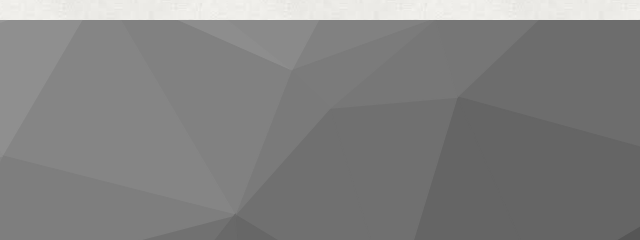
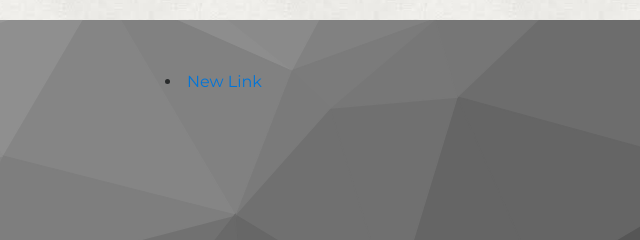
Before and after one commit to akaevjumgal/taryh_kg, a plain HTML site: page index.html in a window 1280 px wide. Shown: the part 1989-2229 px from the top of the page, 300-940 px from the left. Drawn offline with nearby package versions, Linux system fonts and the light colour scheme.

Commit message:
added new footer link into index.html

```diff
--- a/index.html
+++ b/index.html
@@ -116,7 +116,7 @@
                         </ul>
                     </div>
                     <div class="col-lg-4">
-
+			<li><a href="#">New Link</a></li>
                     </div>
                     <div class="col-lg-4">
 
```
